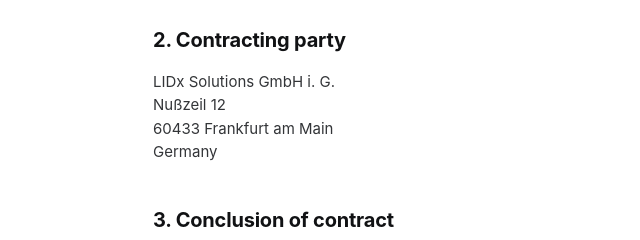
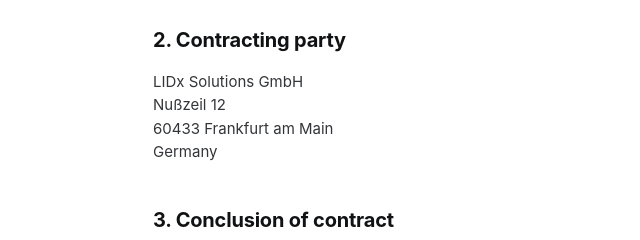
Before and after one commit to IrakliNaz/LIDx_Website, a plain HTML site: page agb.html in a window 1280 px wide. Shown: the part 557-797 px from the top of the page, 97-737 px from the left. Drawn offline with Linux system fonts and the light colour scheme.

Commit message:
Remove 'i. G.' from company name in agb.html

```diff
--- a/agb.html
+++ b/agb.html
@@ -329,7 +329,7 @@
 
         <h2 data-en="2. Contracting party" data-de="2. Vertragspartner">2. Contracting party</h2>
         <p>
-          LIDx Solutions GmbH i. G.<br />
+          LIDx Solutions GmbH<br />
           Nußzeil 12<br />
           60433 Frankfurt am Main<br />
           <span data-en="Germany" data-de="Deutschland">Germany</span>
```
